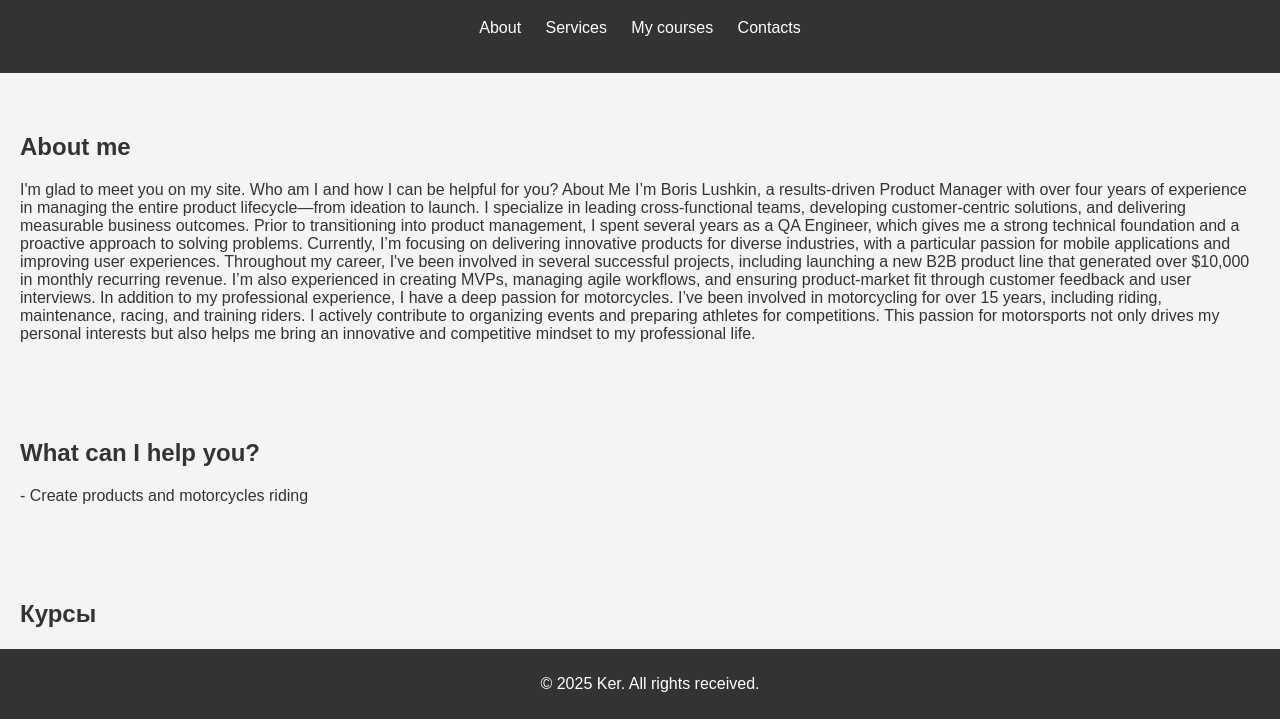
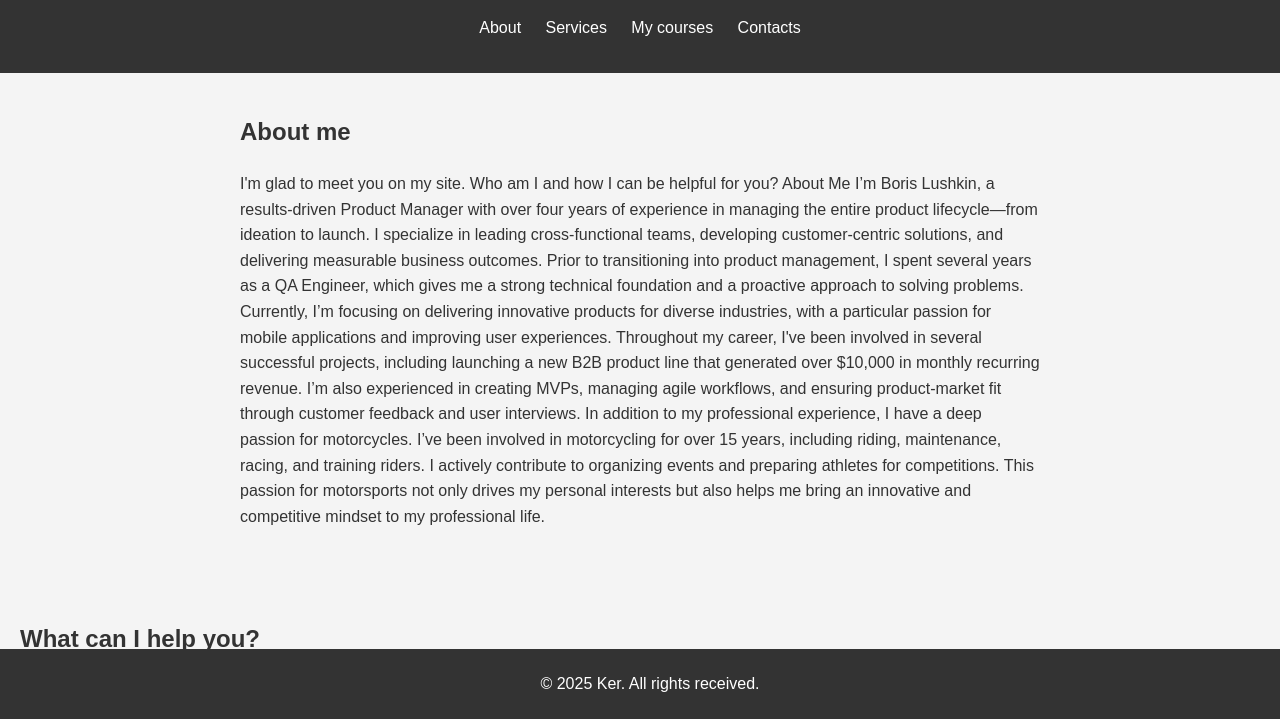
Before and after one commit to Borisker/TestSitewithAI, a plain HTML site: page index.html in a window 1280 px wide. Shown: the part 81-800 px from the top of the page. Drawn offline with Linux system fonts and the light colour scheme.

Commit message:
add styles

```diff
--- a/styles.css
+++ b/styles.css
@@ -34,6 +34,12 @@ section {
     margin: 20px 0;
 }
 
+#about {
+    max-width: 800px; /* Ограничим ширину текста */
+    margin: 0 auto; /* Центрируем секцию */
+    line-height: 1.6; /* Сделаем межстрочный интервал удобным */
+}
+
 footer {
     background-color: #333;
     color: white;
```
